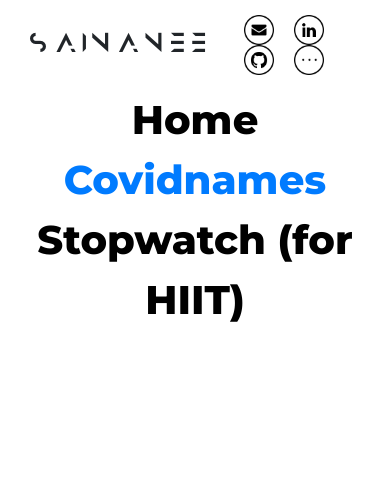
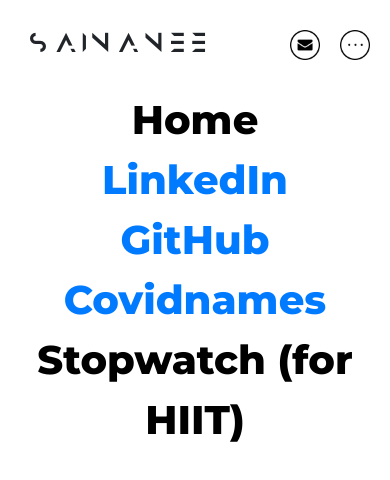
Before and after one commit to viveksainanee/reactportfolio, a React (Create React App) app: page /menu in a window 390 px wide. Shown: the top 480 px of the page. Built offline with nearby package versions, Linux system fonts and the light colour scheme.

Commit message:
responsive contact info in navbar

```diff
--- a/src/Menu.js
+++ b/src/Menu.js
@@ -1,7 +1,7 @@
-import React, { Component } from 'react';
-import Navbar from './Navbar';
-import { Link } from 'react-router-dom';
-import './Menu.css';
+import React, { Component } from "react";
+import Navbar from "./Navbar";
+import { Link } from "react-router-dom";
+import "./Menu.css";
 
 class Menu extends Component {
   render() {
@@ -14,6 +14,24 @@
             <Link to="/" className="menu-link">
               Home
             </Link>
+          </div>
+          <div className="menu-item">
+            <a
+              target="_blank"
+              rel="noopener noreferrer"
+              href="https://www.linkedin.com/in/sainanee/"
+            >
+              LinkedIn
+            </a>
+          </div>
+          <div className="menu-item">
+            <a
+              target="_blank"
+              rel="noopener noreferrer"
+              href="https://github.com/viveksainanee/"
+            >
+              GitHub
+            </a>
           </div>
           <div className="menu-item">
             <a
--- a/src/Navbar.js
+++ b/src/Navbar.js
@@ -1,18 +1,62 @@
-import React, { Component } from 'react';
+import React, { Component } from "react";
 
-import { Element } from 'react-scroll';
-import { Link } from 'react-router-dom';
+import { Element } from "react-scroll";
+import { Link } from "react-router-dom";
 
-import mail from './images/mail.png';
-import linkedin from './images/linkedin.png';
-import github from './images/github.png';
-import moreicon from './images/moreicon.png';
+import mail from "./images/mail.png";
+import linkedin from "./images/linkedin.png";
+import github from "./images/github.png";
+import moreicon from "./images/moreicon.png";
 
-import './Navbar.css';
+import "./Navbar.css";
 
 class Navbar extends Component {
+  constructor(props) {
+    super(props);
+    this.state = { width: 0, height: 0 };
+    this.updateWindowDimensions = this.updateWindowDimensions.bind(this);
+  }
+
+  componentDidMount() {
+    this.updateWindowDimensions();
+    window.addEventListener("resize", this.updateWindowDimensions);
+  }
+
+  componentWillUnmount() {
+    window.removeEventListener("resize", this.updateWindowDimensions);
+  }
+
+  updateWindowDimensions() {
+    this.setState({ width: window.innerWidth, height: window.innerHeight });
+  }
+
   render() {
-    const moreIconPath = this.props.isMenuOpen ? '/' : '/menu';
+    const moreIconPath = this.props.isMenuOpen ? "/" : "/menu";
+
+    let icons = [
+      {
+        href:
+          "https://mail.google.com/mail/?view=cm&fs=1&to=vivek@sainanee.com",
+        imgSrc: mail,
+        alt: "contact",
+      },
+    ];
+
+    if (this.state.width > 500) {
+      icons = [
+        ...icons,
+        {
+          href: "https://www.linkedin.com/in/sainanee/",
+          imgSrc: linkedin,
+          alt: "contact",
+        },
+        {
+          href: "https://github.com/viveksainanee/",
+          imgSrc: github,
+          alt: "contact",
+        },
+      ];
+    }
 
     return (
       <div className="Navbar">
@@ -20,27 +64,11 @@
           <div className="Logo">SAINANEE</div>
         </Element>
         <div className="Contact ml-auto">
-          <a
-            target="_blank"
-            rel="noopener noreferrer"
-            href="https://mail.google.com/mail/?view=cm&fs=1&to=vivek@sainanee.com"
-          >
-            <img src={mail} alt="contact" className="sm-logo" />
-          </a>
-          <a
-            target="_blank"
-            rel="noopener noreferrer"
-            href="https://www.linkedin.com/in/sainanee/"
-          >
-            <img src={linkedin} alt="contact" className="sm-logo" />
-          </a>
-          <a
-            target="_blank"
-            rel="noopener noreferrer"
-            href="https://github.com/viveksainanee/"
-          >
-            <img src={github} alt="contact" className="sm-logo" />
-          </a>
+          {icons.map((icon) => (
+            <a target="_blank" rel="noopener noreferrer" href={icon.href}>
+              <img src={icon.imgSrc} alt={icon.alt} className="sm-logo" />
+            </a>
+          ))}
           <Link to={moreIconPath}>
             <img src={moreicon} alt="contact" className="sm-logo" />
           </Link>
```
